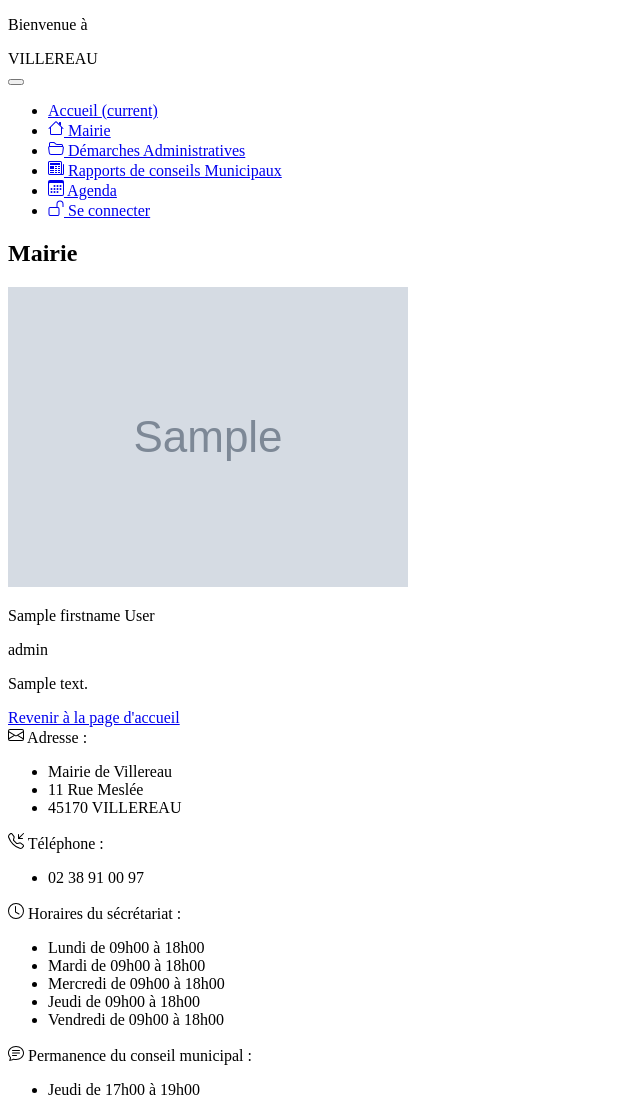
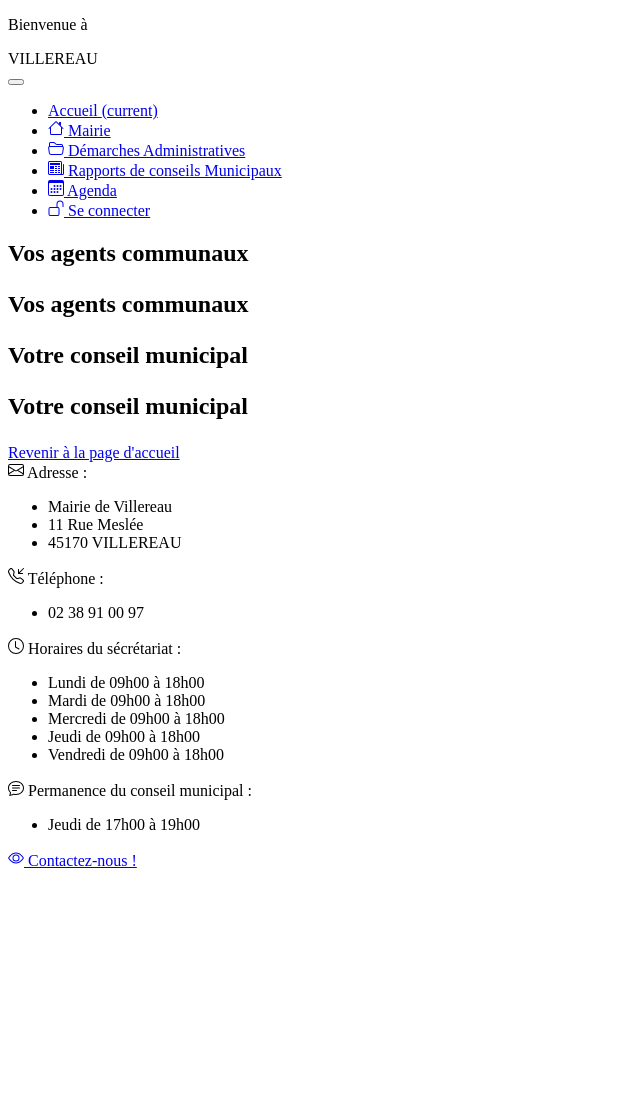
Before and after one commit to mayard689/Villereau, a Symfony app: template templates/teammate/index.html.twig in a window 1280 px wide. Shown: the top 1110 px of the page, without its empty margins (0-640 px from the left). After the commit the page ends 868 px from the top, so only its background shows below. Run offline with Twig, Linux system fonts and the light colour scheme; the template is opened without the code that fills it: most values are stand-ins (such as "Sample title", 1, 10 or a date in 2020); grey boxes marked "Sample" are stand-in pictures; some libraries are stand-ins or nearby versions.

Commit message:
make style for the teammate index page. Add AOS JS library

```diff
--- a/package.json
+++ b/package.json
@@ -18,5 +18,8 @@
         "dev": "encore dev",
         "watch": "encore dev --watch",
         "build": "encore production --progress"
+    },
+    "dependencies": {
+        "aos": "^3.0.0-beta.6"
     }
 }
--- a/src/DataFixtures/TeammateFixtures.php
+++ b/src/DataFixtures/TeammateFixtures.php
@@ -109,7 +109,7 @@ class TeammateFixtures extends Fixture
             $mate = new Teammate();
             $mate->setFirstname($teammate['firstname']);
             $mate->setLastname($teammate['lastname']);
-            $mate->setText($faker->text(1000));
+            $mate->setText($faker->text(500));
             $mate->setRole($teammate['role']);
             $mate->setType($teammate['type']);
             $mate->setPicture('fixture_mate_'.rand(1,6).'.jpeg');
--- a/templates/teammate/_teammateCard.html.twig
+++ b/templates/teammate/_teammateCard.html.twig
@@ -1,17 +1,21 @@
 {%  set modalName= 'modale-teammate-'~teammate.id %}
 
-<div class="teammate row">
+<div class="teammate">
 
-    <div class="col-sm-12 col-md-6 teammatee-picture-wrapper" data-aos="fade-up" data-aos-duration="1500" data-aos-easing="ease-in-out">
+    <div class="teammate-picture-wrapper" data-aos="fade-in" data-aos-duration="1500" data-aos-offset="10" data-aos-easing="ease-in-out">
         <img class="teammate-picture shadow"
              src="/pictures/teammate/{{ teammate.picture }}"
              alt="Photo de {{teammate.firstname}}">
     </div>
 
-    <div class="col-sm-12 col-md-6 teammate-data">
+    <div class="teammate-data">
         <p class="name">{{ teammate.firstname }} {{ teammate.lastname }}</p>
         <p class="title">{{ teammate.role }}</p>
-        <p class="story">{{ teammate.text }}</p>
+        <p class="story">{{teammate.text|u.truncate(125)}}...</p>
+        <!-- Button trigger modal -->
+        <button type="button" class="btn btn-sm btn-primary" data-toggle="modal" data-target="#exampleModal{{ teammate.id }}">
+            Lire la suite
+        </button>
         <div class="d-flex">
             {% if is_granted('ROLE_ADMIN') %}
                 <a class="btn btn-info mr-2 ml-2" href="{{ path('teammate_edit', {'id': teammate.id}) }}"><i class="far fa-edit mr-1"></i>edit</a>
@@ -19,3 +23,26 @@
         </div>
     </div>
 </div>
+
+
+
+
+<!-- Modal -->
+<div class="modal fade" id="exampleModal{{ teammate.id }}" tabindex="-1" role="dialog" aria-labelledby="exampleModalLabel" aria-hidden="true">
+    <div class="modal-dialog" role="document">
+        <div class="modal-content">
+            <div class="modal-header">
+                <h5 class="modal-title" id="exampleModalLabel">{{ teammate.firstname }} {{ teammate.lastname }}</h5>
+                <button type="button" class="close" data-dismiss="modal" aria-label="Close">
+                    <span aria-hidden="true">&times;</span>
+                </button>
+            </div>
+            <div class="modal-body">
+                {{teammate.text}}
+            </div>
+            <div class="modal-footer">
+                <button type="button" class="btn btn-secondary" data-dismiss="modal">Close</button>
+            </div>
+        </div>
+    </div>
+</div>
--- a/templates/teammate/index.html.twig
+++ b/templates/teammate/index.html.twig
@@ -14,13 +14,56 @@
 
 {% block body %}
     <section class="container">
-        <h1>Mairie</h1>
 
-        {% for teammate in teammates %}
-            {{ include('teammate/_teammateCard.html.twig', {'teammate': teammate}) }}
-        {% else %}
-            <td colspan="8">no records found</td>
-        {% endfor %}
+        {%  include 'tools/_h1.html.twig' with {'title' : 'VOS AGENTS COMMUNAUX'} %}
+
+        <div class="row">
+            {% for teammate in teammates %}
+                {% if teammate.type == 'Secrétaire Général' %}
+                    <div class="col-sm-12 col-md-3">
+                        {{ include('teammate/_teammateCard.html.twig', {'teammate': teammate}) }}
+                    </div>
+                {% endif %}
+            {% endfor %}
+
+            {% for teammate in teammates %}
+                {% if teammate.type == 'Agent' %}
+                    <div class="col-sm-12 col-md-3">
+                        {{ include('teammate/_teammateCard.html.twig', {'teammate': teammate}) }}
+                    </div>
+                {% endif %}
+            {% endfor %}
+        </div>
+
+        {%  include 'tools/_h1.html.twig' with {'title' : 'VOTRE CONSEIL MUNICIPAL'} %}
+
+        <div class="row">
+            {% for teammate in teammates %}
+                {% if teammate.type == 'Maire' %}
+                    <div class="col-sm-12 col-md-3">
+                        {{ include('teammate/_teammateCard.html.twig', {'teammate': teammate}) }}
+                    </div>
+                {% endif %}
+            {% endfor %}
+
+            {% for teammate in teammates %}
+                {% if teammate.type == 'Adjoint' %}
+                    <div class="col-sm-12 col-md-3">
+                        {{ include('teammate/_teammateCard.html.twig', {'teammate': teammate}) }}
+                    </div>
+                {% endif %}
+            {% endfor %}
+
+            <div class="col-12"></div>
+
+            {% for teammate in teammates %}
+                {% if teammate.type == 'Conseiller' %}
+                    <div class="col-sm-12 col-md-3">
+                        {{ include('teammate/_teammateCard.html.twig', {'teammate': teammate}) }}
+                    </div>
+                {% endif %}
+            {% endfor %}
+        </div>
 
         {% include 'tools/_backButton.html.twig' with {
             'text': 'Revenir à la page d\'accueil',
```
Also changed, not shown: assets/app.js (+9 -0 lines), assets/styles/teammatepage.scss (+8 -10 lines), 1 other file.
